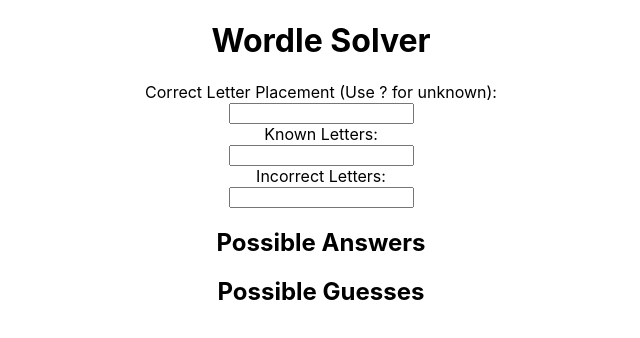
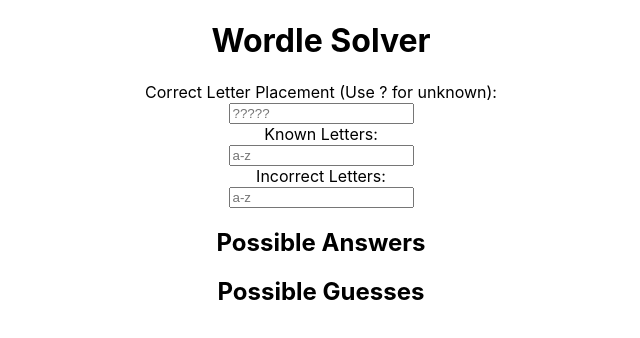
Before and after one commit to Khalil-Foulks/wordle_solver, a React (Create React App) app in the folder wordle_solver/: page / in a window 1280 px wide. Shown: the top 338 px of the page, without its empty margins (319-959 px from the left). Built offline with nearby package versions, Linux system fonts and the light colour scheme.

Commit message:
created state and onChange handler

```diff
--- a/wordle_solver/src/App.js
+++ b/wordle_solver/src/App.js
@@ -1,5 +1,4 @@
 import InputForm from './components/InputForm';
-import PossibleWords from './components/PossibleWords';
 import './App.css';
 
 function App() {
@@ -7,7 +6,6 @@
     <div className="App">
       <h1>Wordle Solver</h1>
       <InputForm/>
-      <PossibleWords/>
     </div>
   );
 }
--- a/wordle_solver/src/components/InputForm.jsx
+++ b/wordle_solver/src/components/InputForm.jsx
@@ -1,19 +1,63 @@
-import React from 'react';
+import React, { useState } from 'react';
+import PossibleWords from './PossibleWords';
+
 
 function InputForm (){
+    const [correctLetters, setCorrectLetters] = useState('');
+    const [knownLetters, setKnownLetters] = useState('');
+    const [incorrectLetters, setIncorrectLetters] = useState('');
+    const [possibleWords, setPossibleWords] = useState([]);
+    const [possibleGuesses, setPossibleGuesses] = useState([]);
+    const [tooManyGuesses, setTooManyGuesses] = useState(false);
+    const [goodLetterGuesses, setGoodLetterGuesses] = useState([]);
+
+    const onChangehandler = (e) => {
+        if(e.target.name === 'correctLetters'){
+            setCorrectLetters(e.target.value)
+        } else if (e.target.name === 'knownLetters') {
+            setKnownLetters(e.target.value)
+        } else {
+            setIncorrectLetters(e.target.value)
+        }
+    }
+
     return(
+        <div>
             <div className='form-container'>
                 <label>Correct Letter Placement (Use ? for unknown):</label>
                 <br/>
-            <input/>
+                <input
+                    type='text'
+                    name='correctLetters'
+                    value={correctLetters}
+                    onChange={onChangehandler}
+                    placeholder='?????'
+                    className='correct-letters-input'
+                />
                 <br/>
                 <label>Known Letters:</label>
                 <br/>
-            <input/>
+                <input
+                    type='text'
+                    name='knownLetters'
+                    value={knownLetters}
+                    onChange={onChangehandler}
+                    placeholder='a-z'
+                    className='known-letters-input'
+                />
                 <br/>
                 <label>Incorrect Letters:</label>
                 <br/>
-            <input/>
+                <input
+                    type='text'
+                    name='incorrectLetters'
+                    value={incorrectLetters}
+                    onChange={onChangehandler}
+                    placeholder='a-z'
+                    className='incorrect-letters-input'
+                />
+            </div>
+            <PossibleWords/>
         </div>
     )
 }
```
Lines whose indentation alone changed are shown as unchanged.
